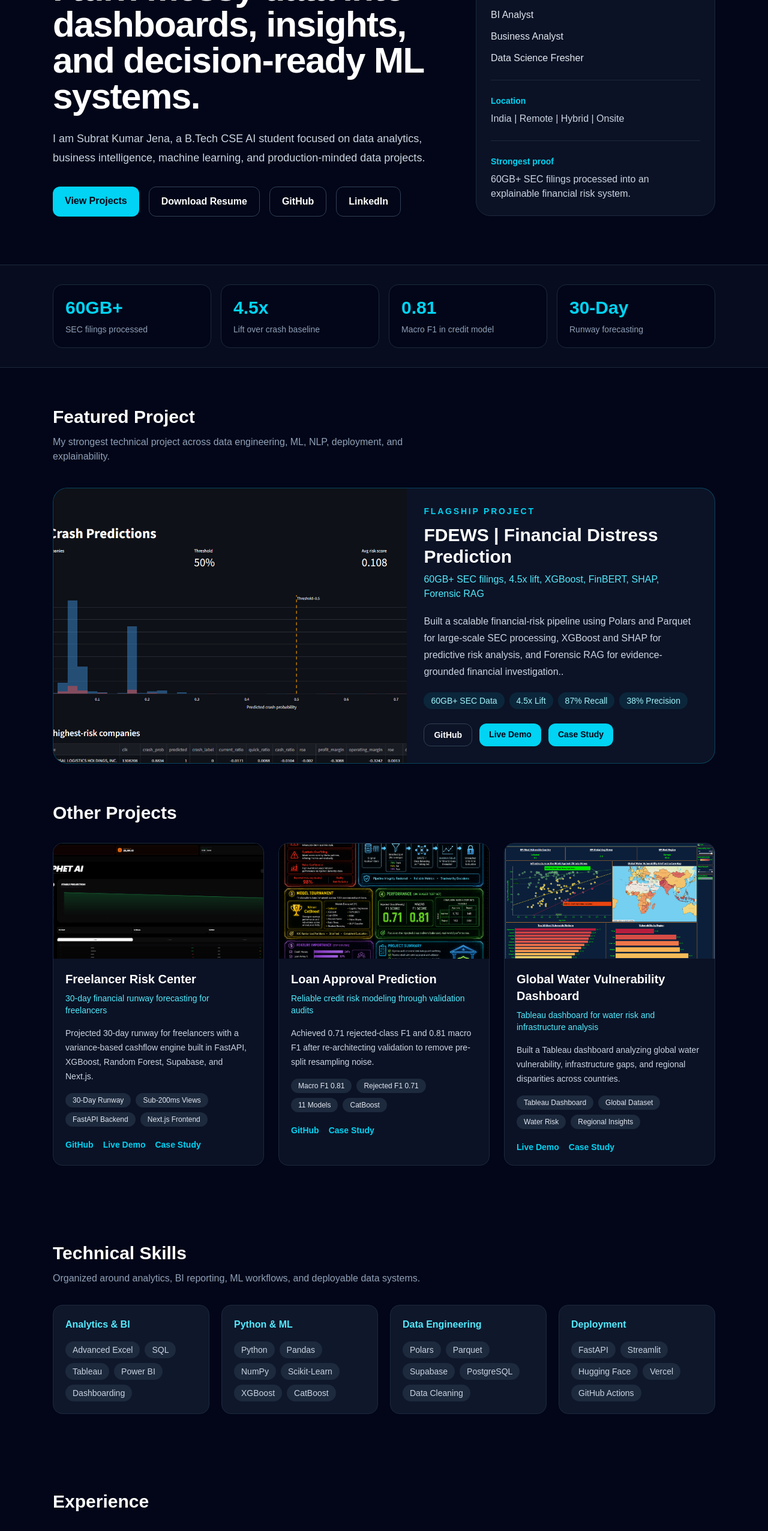
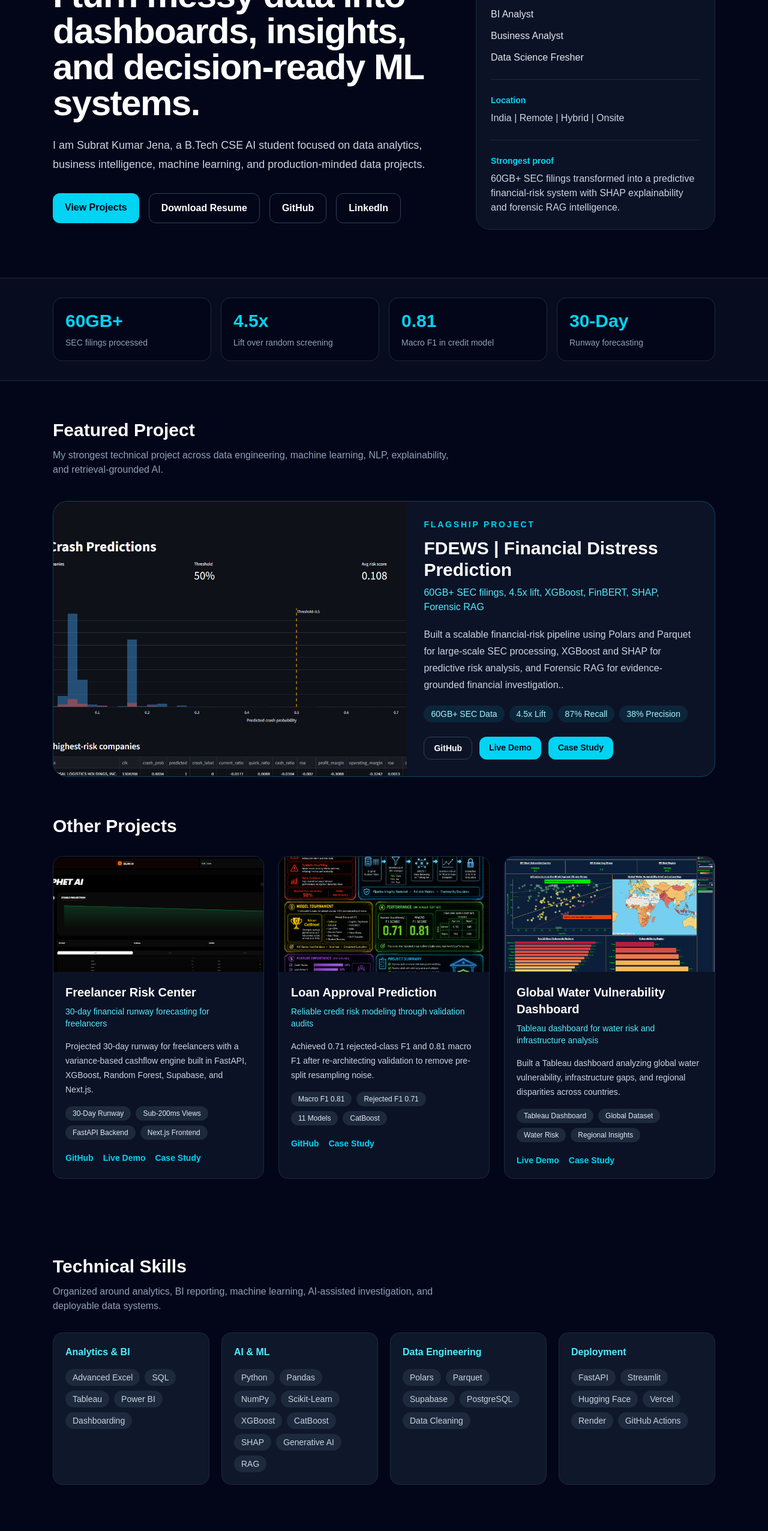
Before and after one commit to Subrat-2003/subrat-portfolio, a Next.js app: page / in a window 1280 px wide. Shown: the part 234-2786 px from the top of the page at 60% size. Built offline with nearby package versions, Linux system fonts and the light colour scheme.

Commit message:
Update page.tsx

```diff
--- a/app/page.tsx
+++ b/app/page.tsx
@@ -6,8 +6,8 @@ const skills = [
     items: ["Advanced Excel", "SQL", "Tableau", "Power BI", "Dashboarding"],
   },
   {
-    category: "Python & ML",
-    items: ["Python", "Pandas", "NumPy", "Scikit-Learn", "XGBoost", "CatBoost"],
+    category: "AI & ML",
+    items: ["Python", "Pandas", "NumPy", "Scikit-Learn", "XGBoost", "CatBoost", "SHAP", "Generative AI", "RAG"],
   },
   {
     category: "Data Engineering",
@@ -15,7 +15,7 @@ const skills = [
   },
   {
     category: "Deployment",
-    items: ["FastAPI", "Streamlit", "Hugging Face", "Vercel", "GitHub Actions"],
+    items: ["FastAPI", "Streamlit", "Hugging Face", "Vercel", "Render", "GitHub Actions"],
   },
 ];
 
@@ -146,7 +146,7 @@ export default function Home() {
           <div className="mt-6 border-t border-slate-800 pt-6">
             <p className="text-sm font-semibold text-cyan-400">Strongest proof</p>
             <p className="mt-2 text-slate-300">
-              60GB+ SEC filings processed into an explainable financial risk system.
+              60GB+ SEC filings transformed into a predictive financial-risk system with SHAP explainability and forensic RAG intelligence.
             </p>
           </div>
         </div>
@@ -156,7 +156,7 @@ export default function Home() {
         <div className="mx-auto grid max-w-6xl gap-4 px-6 py-8 md:grid-cols-4">
           {[
             ["60GB+", "SEC filings processed"],
-            ["4.5x", "Lift over crash baseline"],
+            ["4.5x", "Lift over random screening"],
             ["0.81", "Macro F1 in credit model"],
             ["30-Day", "Runway forecasting"],
           ].map(([value, label]) => (
@@ -171,7 +171,7 @@ export default function Home() {
       <section id="projects" className="mx-auto max-w-6xl px-6 py-16">
         <h2 className="text-3xl font-bold">Featured Project</h2>
         <p className="mt-3 max-w-2xl text-slate-400">
-          My strongest technical project across data engineering, ML, NLP, deployment, and explainability.
+          My strongest technical project across data engineering, machine learning, NLP, explainability, and retrieval-grounded AI.
         </p>
 
         <article className="mt-10 overflow-hidden rounded-3xl border border-cyan-500/30 bg-slate-900/80">
@@ -300,7 +300,7 @@ export default function Home() {
       <section id="skills" className="mx-auto max-w-6xl px-6 py-16">
         <h2 className="text-3xl font-bold">Technical Skills</h2>
         <p className="mt-3 max-w-2xl text-slate-400">
-          Organized around analytics, BI reporting, ML workflows, and deployable data systems.
+          Organized around analytics, BI reporting, machine learning, AI-assisted investigation, and deployable data systems.
         </p>
 
         <div className="mt-8 grid gap-5 md:grid-cols-2 lg:grid-cols-4">
```
